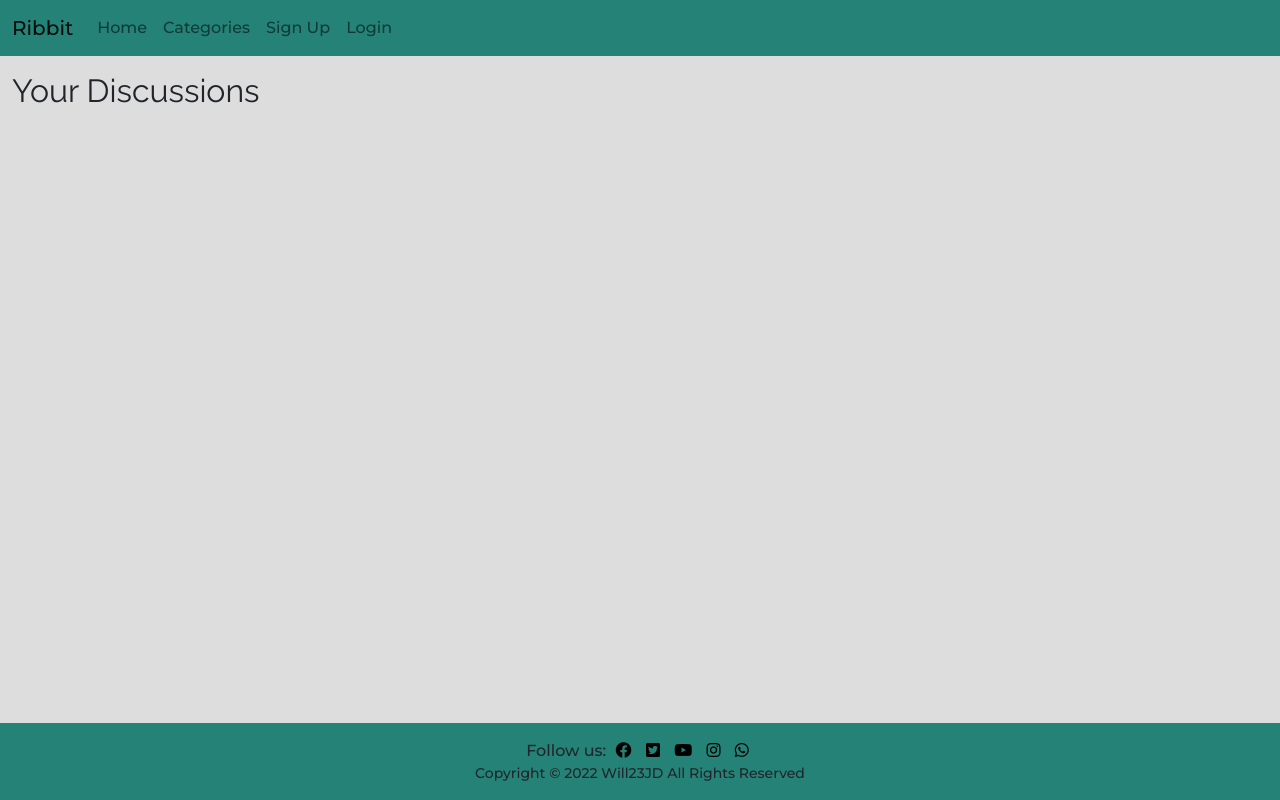
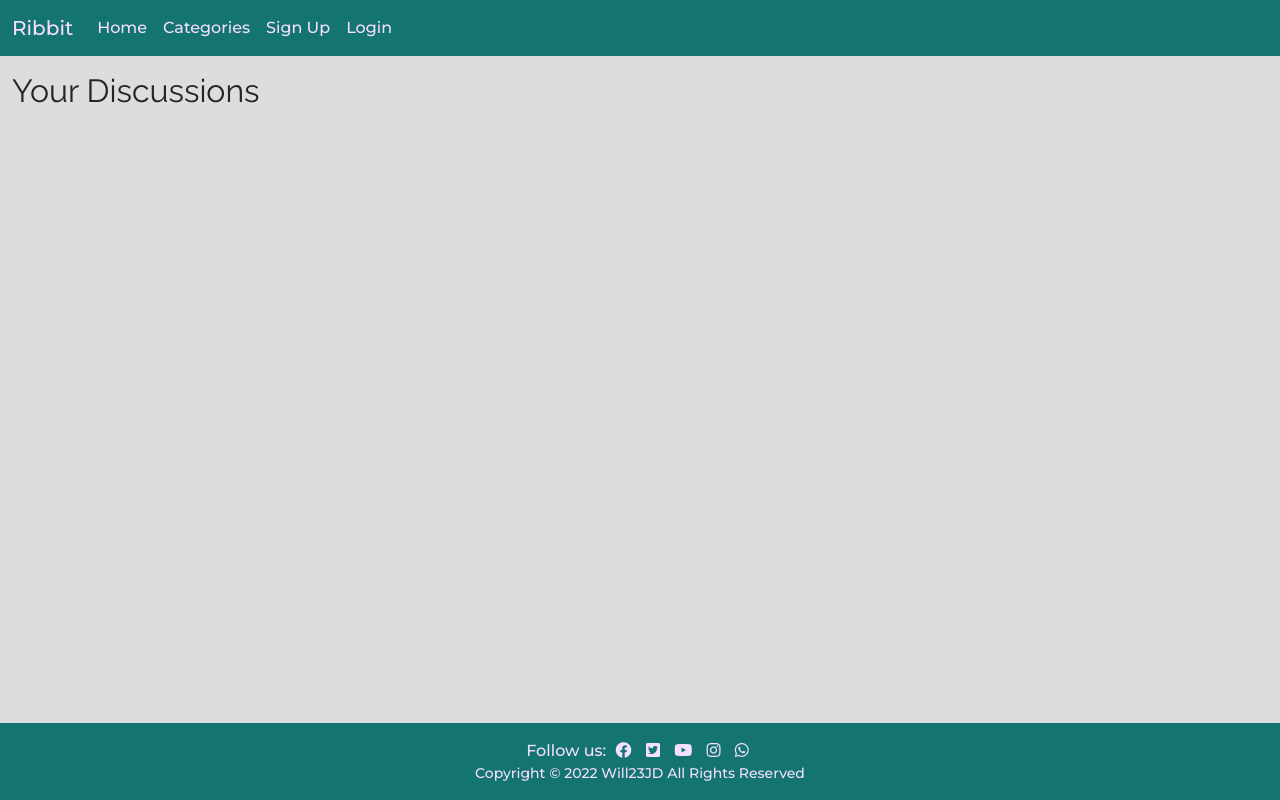
Before and after one commit to Code-Institute-Submissions/will23JD-Ribbit_SepResub, a Django app: page /your_discussions in a window 1280 px wide. Run offline with Django 3.2, Linux system fonts and the light colour scheme; data that the repository does not hold is empty.

Commit message:
Improve lighthouse accessibility

```diff
--- a/ribbit/settings.py
+++ b/ribbit/settings.py
@@ -28,7 +28,7 @@ TEMPLATES_DIR = os.path.join(BASE_DIR, 'templates')
 SECRET_KEY = os.environ.get('SECRET_KEY')
 
 # SECURITY WARNING: don't run with debug turned on in production!
-DEBUG = False
+DEBUG = True
 
 X_FRAMES_OPTIONS = 'SAMEORIGN'
 
--- a/static/css/style.css
+++ b/static/css/style.css
@@ -7,7 +7,7 @@
 /* Colors */
 
 .bg-aqua {
-    background-color: #248277;
+    background-color: #14746f;
 }
 
 body {
@@ -35,6 +35,10 @@ h1, h2, h3, h4 {
 
 .s-text {
     font-size: .875em;
+}
+
+.off-white {
+    color: #f6e0ff!important;
 }
 
 /* images */
--- a/templates/base.html
+++ b/templates/base.html
@@ -26,34 +26,34 @@
     <!-- Navbar -->
     <nav class="navbar navbar-expand-lg navbar-light bg-aqua">
         <div class="container-fluid">
-          <a class="navbar-brand" href="{% url 'home' %}">Ribbit</a>
-          <button class="navbar-toggler" type="button" data-bs-toggle="collapse" data-bs-target="#navbarNavDropdown" aria-controls="navbarNavDropdown" aria-expanded="false" aria-label="Toggle navigation">
+          <a class="navbar-brand off-white" href="{% url 'home' %}">Ribbit</a>
+          <button class="navbar-toggler off-white" type="button" data-bs-toggle="collapse" data-bs-target="#navbarNavDropdown" aria-controls="navbarNavDropdown" aria-expanded="false" aria-label="Toggle navigation">
             <span class="navbar-toggler-icon"></span>
           </button>
           <div class="collapse navbar-collapse" id="navbarNavDropdown">
             <ul class="navbar-nav">
               <li class="nav-item">
-                <a class="nav-link" aria-current="page" href="{% url 'home' %}">Home</a>
+                <a class="nav-link off-white" aria-current="page" href="{% url 'home' %}">Home</a>
               </li>
               <li class="nav-item">
-                <a class="nav-link" aria-current="page" href="{% url 'listCat' %}">Categories</a>
+                <a class="nav-link off-white" aria-current="page" href="{% url 'listCat' %}">Categories</a>
               </li>
               {% if user.is_authenticated %}
               <li class="nav-item">
-                <a class="nav-link" href="{% url 'yourDis' %}">Your Discussions</a>
+                <a class="nav-link off-white" href="{% url 'yourDis' %}">Your Discussions</a>
               </li>
               <li class="nav-item">
-                <a class="nav-link" href="{% url 'addDis' %}">Add Discussion</a>
+                <a class="nav-link off-white" href="{% url 'addDis' %}">Add Discussion</a>
               </li>
               <li class="nav-item">
-                <a class="nav-link" href="{% url 'account_logout' %}">Logout</a>
+                <a class="nav-link off-white" href="{% url 'account_logout' %}">Logout</a>
               </li>
               {% else %}
               <li class="nav-item">
-                <a class="nav-link" href="{% url 'account_signup' %}">Sign Up</a>
+                <a class="nav-link off-white" href="{% url 'account_signup' %}">Sign Up</a>
               </li>
               <li class="nav-item">
-                <a class="nav-link" href="{% url 'account_login' %}">Login</a>
+                <a class="nav-link off-white" href="{% url 'account_login' %}">Login</a>
               </li>
               {% endif %}
             </ul>
@@ -69,18 +69,18 @@
     <!-- Footer -->
 
     <footer class="footer mt-auto py-3 bg-aqua">
-        <div class="m-0 text-center f-d">Follow us:
-            <a href="http://facebook.com" target="_blank" rel="noopener" aria-label="Visit our Facbook page (opens in a new tab)"><i class="fab fa-facebook"></i></a>
+        <div class="m-0 text-center f-d off-white">Follow us:
+            <a href="http://facebook.com" target="_blank" rel="noopener" aria-label="Visit our Facbook page (opens in a new tab)" class="off-white"><i class="fab fa-facebook"></i></a>
 
-            <a href="http://twitter.com" target="_blank" rel="noopener" aria-label="Visit our Twitter page (opens in a new tab)"><i class="fab fa-twitter-square"></i></a>
+            <a href="http://twitter.com" target="_blank" rel="noopener" aria-label="Visit our Twitter page (opens in a new tab)" class="off-white"><i class="fab fa-twitter-square"></i></a>
 
-            <a href="http://youtube.com" target="_blank" rel="noopener" aria-label="Visit our Youtube page (opens in a new tab)"><i class="fab fa-youtube"></i></a>
+            <a href="http://youtube.com" target="_blank" rel="noopener" aria-label="Visit our Youtube page (opens in a new tab)" class="off-white"><i class="fab fa-youtube"></i></a>
 
-            <a href="http://instagram.com" target="_blank" rel="noopener" aria-label="Visit our Instagram page (opens in a new tab)"><i class="fab fa-instagram"></i></a>
+            <a href="http://instagram.com" target="_blank" rel="noopener" aria-label="Visit our Instagram page (opens in a new tab)" class="off-white"><i class="fab fa-instagram"></i></a>
 
-            <a href="http://whatsapp.com" target="_blank" rel="noopener" aria-label="Visit our WhatsApp page (opens in a new tab)"><i class="fab fa-whatsapp"></i></a>
+            <a href="http://whatsapp.com" target="_blank" rel="noopener" aria-label="Visit our WhatsApp page (opens in a new tab)" class="off-white"><i class="fab fa-whatsapp"></i></a>
       </div>
-      <p class="m-0 text-center s-text">Copyright &copy; <script>document.write(new Date().getFullYear())</script> Will23JD All Rights Reserved</p>
+      <p class="m-0 text-center s-text off-white">Copyright &copy; <script>document.write(new Date().getFullYear())</script> Will23JD All Rights Reserved</p>
     </footer>
 </body>
 </html>
--- a/templates/cat_list.html
+++ b/templates/cat_list.html
@@ -13,10 +13,10 @@
                         <a class="link" href="{% url 'catsview' cat %}">
                             <div class="card mb-3">
                                 {% if "placeholder" in cat.featured_image.url %}
-                                    <img class="card-img-top img"
+                                    <img aria-label="Discussion standard image(frog)" class="card-img-top img"
                                         src="https://media.wired.com/photos/5f245089558da0380aa8e392/master/pass/Science_Pelophylax_nigromaculatus.jpg">
                                 {% else %}
-                                    <img class="card-img-top img" src="{{ cat.featured_image.url }}">
+                                    <img aria-label="Category featured image" class="card-img-top img" src="{{ cat.featured_image.url }}">
                                 {% endif %}
                                 <div class="text-center">
                                     <h4>{{ cat | title }}</h4>
```
Also changed, not shown: discussion/views.py (+15 -9 lines), templates/discussion_open.html (+7 -7 lines), templates/index.html (+7 -7 lines), templates/view_by_cats.html (+12 -11 lines), templates/your_discussions.html (+12 -11 lines).
